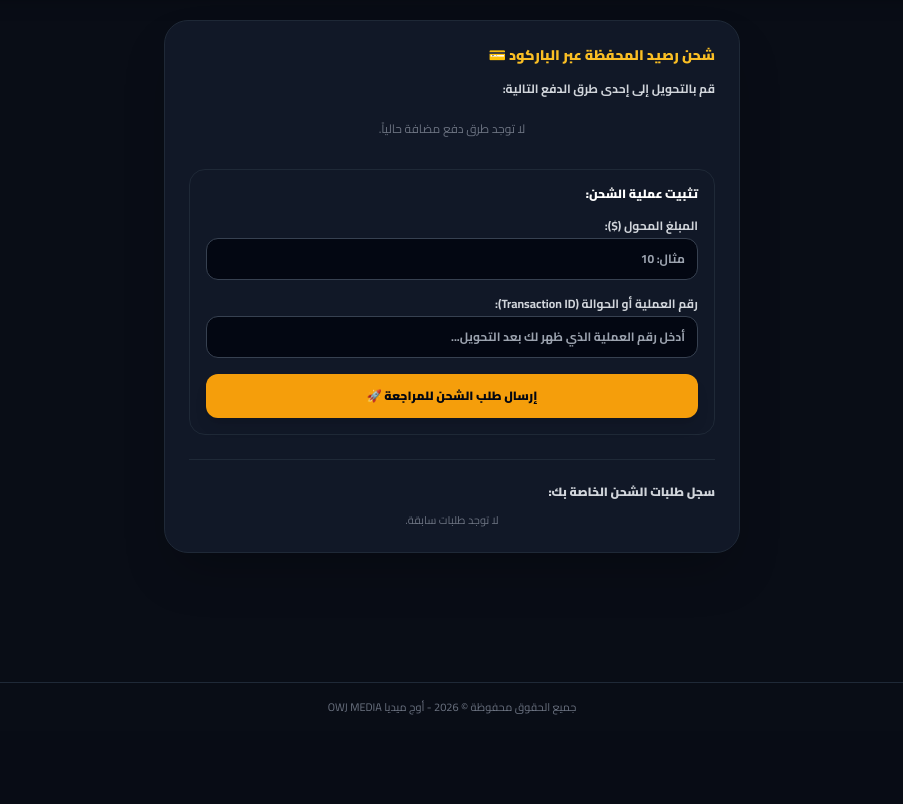
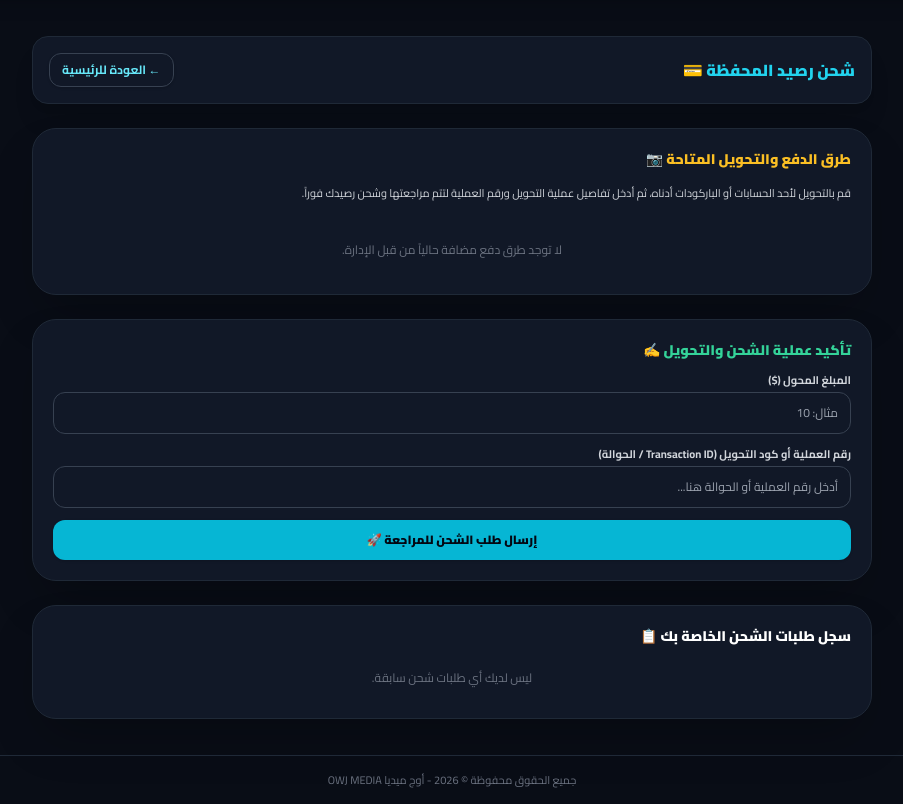
Before and after one commit to ysf20841-max/yosf, a Flask app: page /deposit in a window 1280 px wide. Shown: the part 69-873 px from the top of the page, without its empty margins (188-1091 px from the left). Before the commit the page ends 784 px from the top, so only its background shows below. Run offline with Flask 3, Linux system fonts and the light colour scheme; the visitor is signed in with stand-in values (Sample User, id 1); data that the repository does not hold is empty; some libraries are stand-ins or nearby versions.

Commit message:
Add files via upload

```diff
--- a/app.py
+++ b/app.py
@@ -28,7 +28,7 @@ class Service(db.Model):
     service_image_url = db.Column(db.String(500), nullable=True)
     price_usd = db.Column(db.Float, nullable=False, default=0.0)
     price_syp = db.Column(db.Float, nullable=False, default=0.0)
-    service_type = db.Column(db.String(20), default='game') # 'game', 'whatsapp_api', 'api'
+    service_type = db.Column(db.String(20), default='game')
     input_label = db.Column(db.String(100), default='معرّف الحساب (ID)')
     min_quantity = db.Column(db.Integer, default=1)
     max_quantity = db.Column(db.Integer, default=10000)
@@ -311,6 +311,22 @@ def admin_panel():
     manual_orders = Order.query.filter_by(order_type='game').order_by(Order.id.desc()).all()
     return render_template('admin.html', services=services, categories=categories, deposits=deposits, notifications=notifications, payment_methods=payment_methods, accounts=accounts, merchants=merchants, manual_orders=manual_orders)
 
+@app.route('/admin/edit_service/<int:service_id>', methods=['POST'])
+def edit_service(service_id):
+    if session.get('user') != 'admin': return redirect(url_for('login'))
+    s = Service.query.get(service_id)
+    if s:
+        s.name = request.form.get('name')
+        s.price_usd = float(request.form.get('price_usd') or 0)
+        s.price_syp = s.price_usd * USD_TO_SYP
+        s.delivery_time = request.form.get('delivery_time')
+        s.min_quantity = int(request.form.get('min_quantity') or 1)
+        s.max_quantity = int(request.form.get('max_quantity') or 10000)
+        s.is_available = True if request.form.get('is_available') == 'true' else False
+        db.session.commit()
+        flash('تم تعديل الخدمة بنجاح ✏️', 'success')
+    return redirect(url_for('admin_panel'))
+
 @app.route('/admin/export_backup')
 def export_backup():
     if session.get('user') != 'admin': return redirect(url_for('login'))
--- a/templates/deposit.html
+++ b/templates/deposit.html
@@ -1,59 +1,87 @@
 {% extends "base.html" %}
-{% block title %}شحن الرصيد | أوج ميديا{% endblock %}
+{% block title %}شحن المحفظة | أوج ميديا{% endblock %}
 
 {% block content %}
-<div class="max-w-xl mx-auto space-y-6 text-xs">
-    <div class="bg-cardDark border border-gray-800 rounded-3xl p-6 shadow-2xl">
-        <h2 class="text-sm font-black text-amber-400 mb-4">شحن رصيد المحفظة عبر الباركود 💳</h2>
+<div class="max-w-4xl mx-auto px-4 py-4 space-y-6">
 
-        <div class="space-y-4 mb-6">
-            <h3 class="font-bold text-gray-300">قم بالتحويل إلى إحدى طرق الدفع التالية:</h3>
+    <!-- رأس الصفحة -->
+    <div class="bg-cardDark border border-gray-800 rounded-2xl p-4 flex justify-between items-center shadow-xl">
+        <h1 class="text-sm sm:text-base font-black text-cyan-400">شحن رصيد المحفظة 💳</h1>
+        <a href="/" class="bg-gray-900 hover:bg-gray-800 text-cyan-300 border border-gray-700 px-3 py-2 rounded-xl text-xs font-bold transition flex items-center gap-1.5 shadow">
+            ← العودة للرئيسية
+        </a>
+    </div>
+
+    <!-- معلومات وإرشادات الدفع -->
+    <div class="bg-cardDark border border-gray-800 rounded-3xl p-5 shadow-2xl space-y-4">
+        <h2 class="text-xs sm:text-sm font-black text-amber-400">طرق الدفع والتحويل المتاحة 📷</h2>
+        <p class="text-[11px] text-gray-300">قم بالتحويل لأحد الحسابات أو الباركودات أدناه، ثم أدخل تفاصيل عملية التحويل ورقم العملية لتتم مراجعتها وشحن رصيدك فوراً.</p>
+
+        <!-- شبكة طرق الدفع والباركودات (مساحة أكبر وعرض كامل للكارت) -->
+        <div class="grid grid-cols-1 gap-4 pt-2">
             {% for pm in payment_methods %}
-            <div class="bg-gray-900 p-4 rounded-2xl border border-gray-800 flex flex-col sm:flex-row items-center gap-4 text-center sm:text-right">
-                <img src="{{ pm.qr_image_url }}" class="w-32 h-32 object-contain bg-white rounded-xl p-1.5 border border-gray-700 shadow-md">
-                <div class="space-y-1">
-                    <h4 class="font-black text-cyan-400 text-sm">{{ pm.title }}</h4>
-                    <p class="text-gray-300 text-xs whitespace-pre-line leading-relaxed">{{ pm.instructions }}</p>
+            <div class="bg-gray-900 border border-gray-800 rounded-2xl p-5 flex flex-col items-center text-center space-y-4 shadow-inner">
+                <h3 class="text-sm font-black text-cyan-300">{{ pm.title }}</h3>
+
+                <!-- صورة الباركود بمساحة كبيرة وواسعة جداً لتملأ المكان -->
+                <div class="w-full max-w-md h-72 sm:h-80 bg-white rounded-2xl p-3 border border-gray-700 overflow-hidden flex items-center justify-center shadow-lg">
+                    <img src="{{ pm.qr_image_url }}" class="w-full h-full object-contain">
                 </div>
+
+                <p class="text-xs text-gray-300 whitespace-pre-line leading-relaxed max-w-lg">{{ pm.instructions }}</p>
             </div>
             {% else %}
-            <p class="text-gray-500 text-center py-2">لا توجد طرق دفع مضافة حالياً.</p>
+            <p class="text-gray-500 text-center text-xs py-4">لا توجد طرق دفع مضافة حالياً من قبل الإدارة.</p>
             {% endfor %}
         </div>
+    </div>
 
-        <form method="POST" class="space-y-4 bg-gray-900/60 p-4 rounded-2xl border border-gray-800">
-            <h3 class="font-black text-white text-xs">تثبيت عملية الشحن:</h3>
+    <!-- نموذج إرسال طلب الشحن -->
+    <div class="bg-cardDark border border-gray-800 rounded-3xl p-5 shadow-2xl">
+        <h2 class="text-xs sm:text-sm font-black text-emerald-400 mb-3">تأكيد عملية الشحن والتحويل ✍️</h2>
+
+        <form method="POST" class="space-y-3 text-xs">
             <div>
-                <label class="block font-bold text-gray-300 mb-1">المبلغ المحول ($):</label>
-                <input type="number" step="0.01" name="amount_usd" required placeholder="مثال: 10" class="w-full bg-gray-950 border border-gray-700 rounded-xl p-3 text-white font-bold">
+                <label class="block text-[11px] text-gray-300 mb-1 font-bold">المبلغ المحول ($)</label>
+                <input type="number" step="0.01" name="amount_usd" required placeholder="مثال: 10" class="w-full bg-gray-900 border border-gray-700 rounded-xl p-3 text-white">
             </div>
+
             <div>
-                <label class="block font-bold text-gray-300 mb-1">رقم العملية أو الحوالة (Transaction ID):</label>
-                <input type="text" name="transaction_id" required placeholder="أدخل رقم العملية الذي ظهر لك بعد التحويل..." class="w-full bg-gray-950 border border-gray-700 rounded-xl p-3 text-white font-bold">
+                <label class="block text-[11px] text-gray-300 mb-1 font-bold">رقم العملية أو كود التحويل (Transaction ID / الحوالة)</label>
+                <input type="text" name="transaction_id" required placeholder="أدخل رقم العملية أو الحوالة هنا..." class="w-full bg-gray-900 border border-gray-700 rounded-xl p-3 text-white">
             </div>
-            <button type="submit" class="w-full bg-amber-500 hover:bg-amber-400 text-gray-950 font-black py-3.5 rounded-xl shadow-lg">إرسال طلب الشحن للمراجعة 🚀</button>
+
+            <button type="submit" class="w-full bg-cyan-500 hover:bg-cyan-400 text-gray-950 font-black py-3 rounded-xl shadow transition">
+                إرسال طلب الشحن للمراجعة 🚀
+            </button>
         </form>
+    </div>
 
-        <div class="mt-6 pt-6 border-t border-gray-800 space-y-3">
-            <h3 class="font-black text-gray-300">سجل طلبات الشحن الخاصة بك:</h3>
+    <!-- سجل طلبات الشحن الخاصة بالمستخدم -->
+    <div class="bg-cardDark border border-gray-800 rounded-3xl p-5 shadow-2xl">
+        <h2 class="text-xs sm:text-sm font-black text-white mb-3">سجل طلبات الشحن الخاصة بك 📋</h2>
+        <div class="space-y-2 text-xs">
             {% for d in deposits %}
-            <div class="bg-gray-900 p-3 rounded-xl border border-gray-800 flex justify-between items-center text-xs">
+            <div class="bg-gray-900 border border-gray-800 p-3.5 rounded-2xl flex justify-between items-center">
                 <div>
-                    <span class="text-cyan-400 font-bold">المبلغ: ${{ "%.2f"|format(d.amount_usd) }}</span>
-                    <div class="text-[10px] text-gray-400">رقم العملية: {{ d.transaction_id }}</div>
+                    <div class="text-white font-bold">المبلغ: <span class="text-amber-400">${{ "%.2f"|format(d.amount_usd) }}</span></div>
+                    <div class="text-gray-400 text-[10px] mt-0.5">رقم العملية: {{ d.transaction_id }}</div>
                 </div>
                 <div>
                     {% if d.status == 'pending' %}
-                    <span class="bg-amber-500/10 text-amber-400 border border-amber-500/30 px-2.5 py-1 rounded-lg font-bold">قيد المراجعة</span>
+                    <span class="bg-amber-500/20 text-amber-400 border border-amber-500/30 px-2.5 py-1 rounded-xl text-[10px] font-bold">قيد المراجعة ⏳</span>
+                    {% elif d.status == 'approved' %}
+                    <span class="bg-emerald-500/20 text-emerald-400 border border-emerald-500/30 px-2.5 py-1 rounded-xl text-[10px] font-bold">مقبول ومضاف ✓</span>
                     {% else %}
-                    <span class="bg-emerald-500/10 text-emerald-400 border border-emerald-500/30 px-2.5 py-1 rounded-lg font-bold">تم الشحن ✓</span>
+                    <span class="bg-rose-500/20 text-rose-400 border border-rose-500/30 px-2.5 py-1 rounded-xl text-[10px] font-bold">مرفوض ❌</span>
                     {% endif %}
                 </div>
             </div>
             {% else %}
-            <p class="text-gray-500 text-center text-[11px]">لا توجد طلبات سابقة.</p>
+            <p class="text-gray-500 text-center py-3">ليس لديك أي طلبات شحن سابقة.</p>
             {% endfor %}
         </div>
     </div>
+
 </div>
 {% endblock %}
```
Also changed, not shown: templates/category_services.html (+84 -74 lines), templates/index.html (+35 -16 lines).
